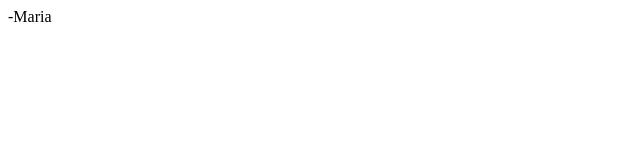
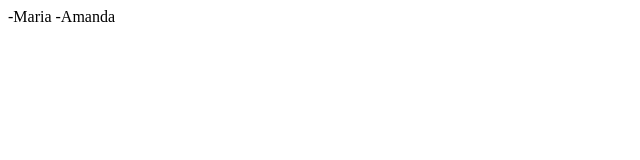
Before and after one commit to amandazzoc/projeto-2b, a plain HTML site: page index.html in a window 1280 px wide. Shown: the full height of the page, 0-640 px from the left. Drawn offline with Linux system fonts and the light colour scheme.

Commit message:
Versão 2.0

```diff
--- a/index.html
+++ b/index.html
@@ -9,6 +9,6 @@
 <body>
 
     -Maria
-
+    -Amanda
 </body>
 </html>
```
